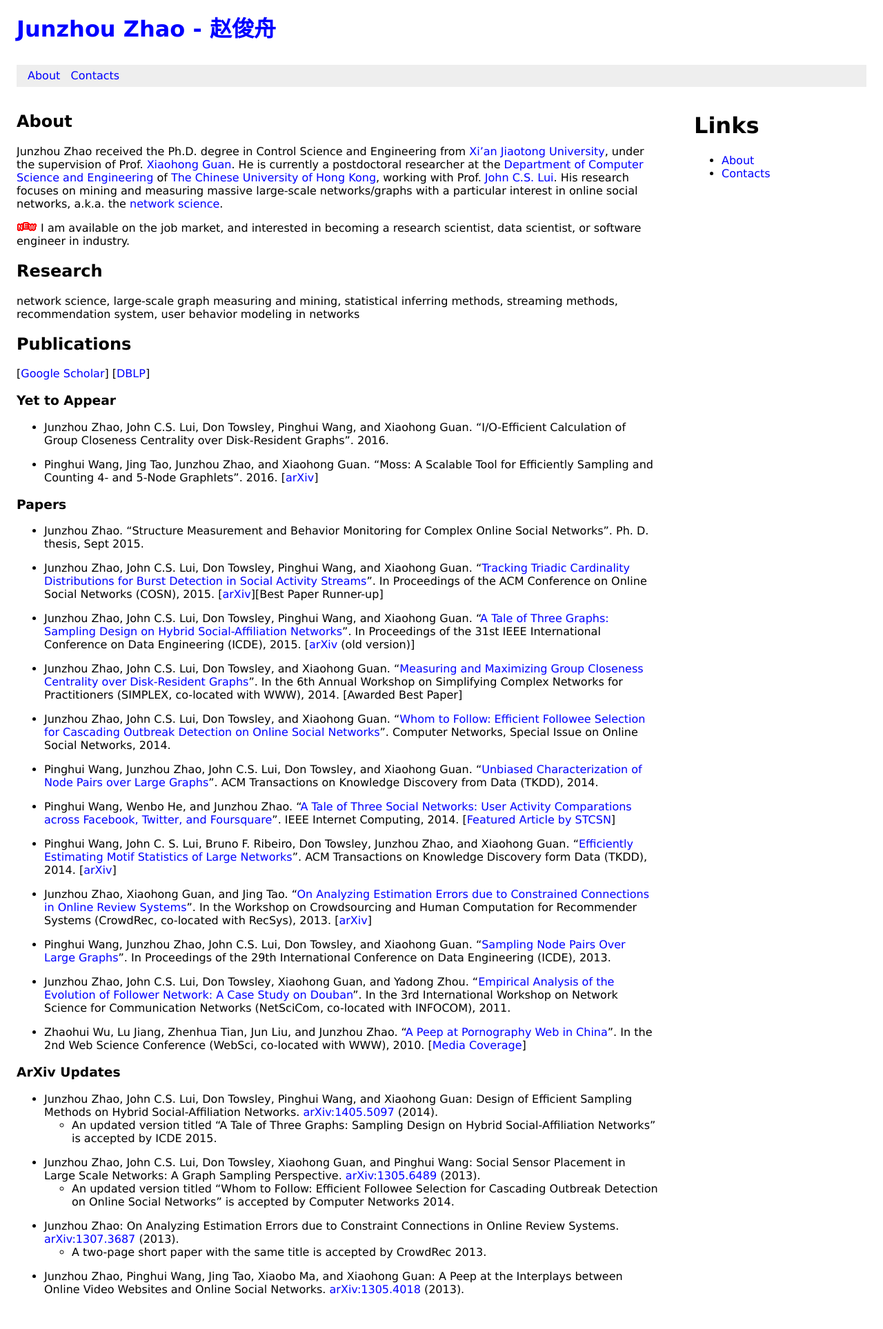
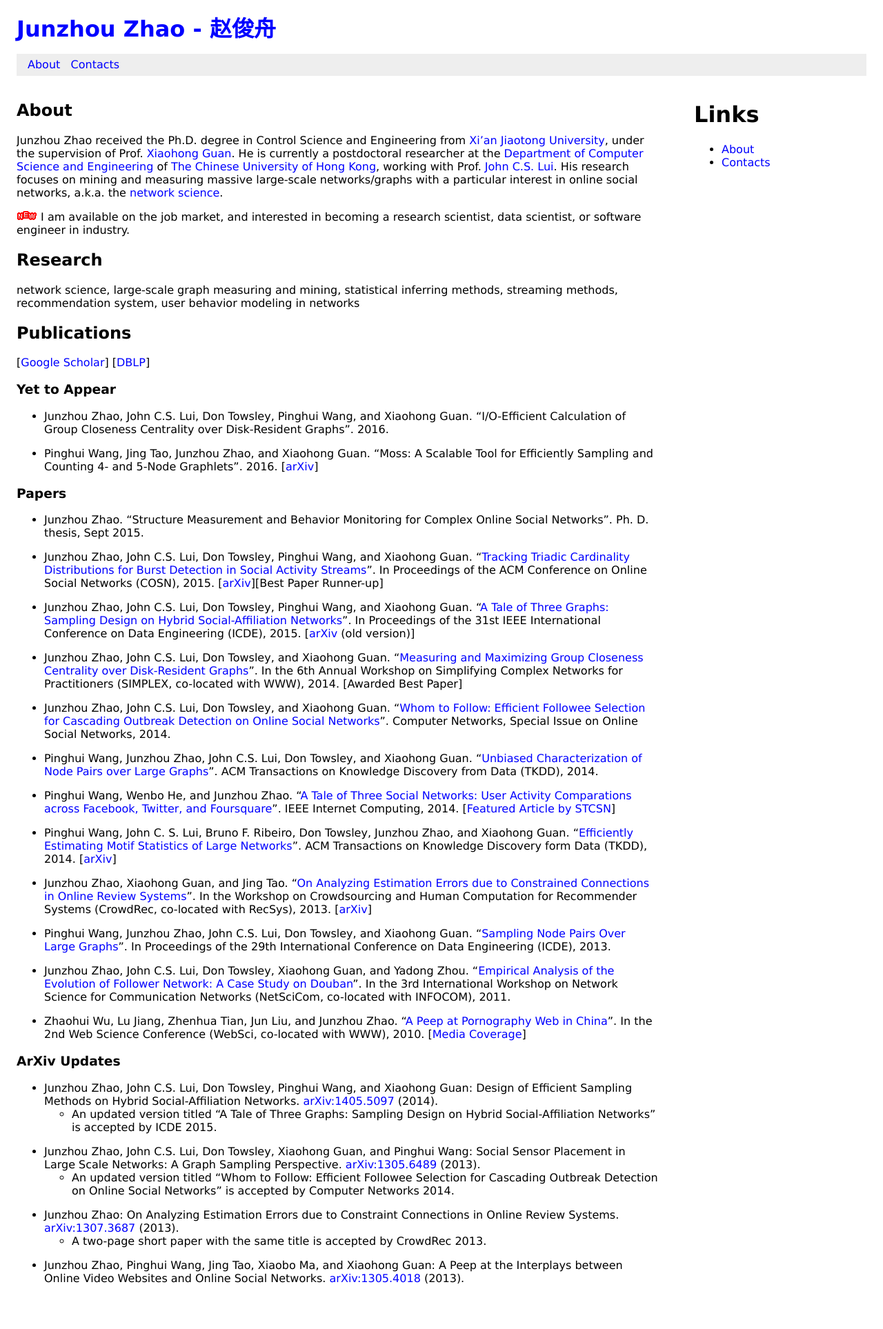
Before and after one commit to junzhouzhao/junzhouzhao.github.io, a Jekyll site: the page built from index.md, in a window 1280 px wide. Shown: the whole page at 69% size. Built offline with Jekyll 4.4.1, drawn with Linux system fonts in a browser that asks for light colours.

Commit message:
reduce margin

```diff
--- a/assets/css/style.scss
+++ b/assets/css/style.scss
@@ -69,7 +69,7 @@ a:hover {
   background: #eee;
   padding: 0 1em;
   line-height: 2em;
-  margin: 2em auto 1em;
+  margin: 1em auto 1em;
 }
 
 #content li {
```
Also changed, not shown: 2 other files.
